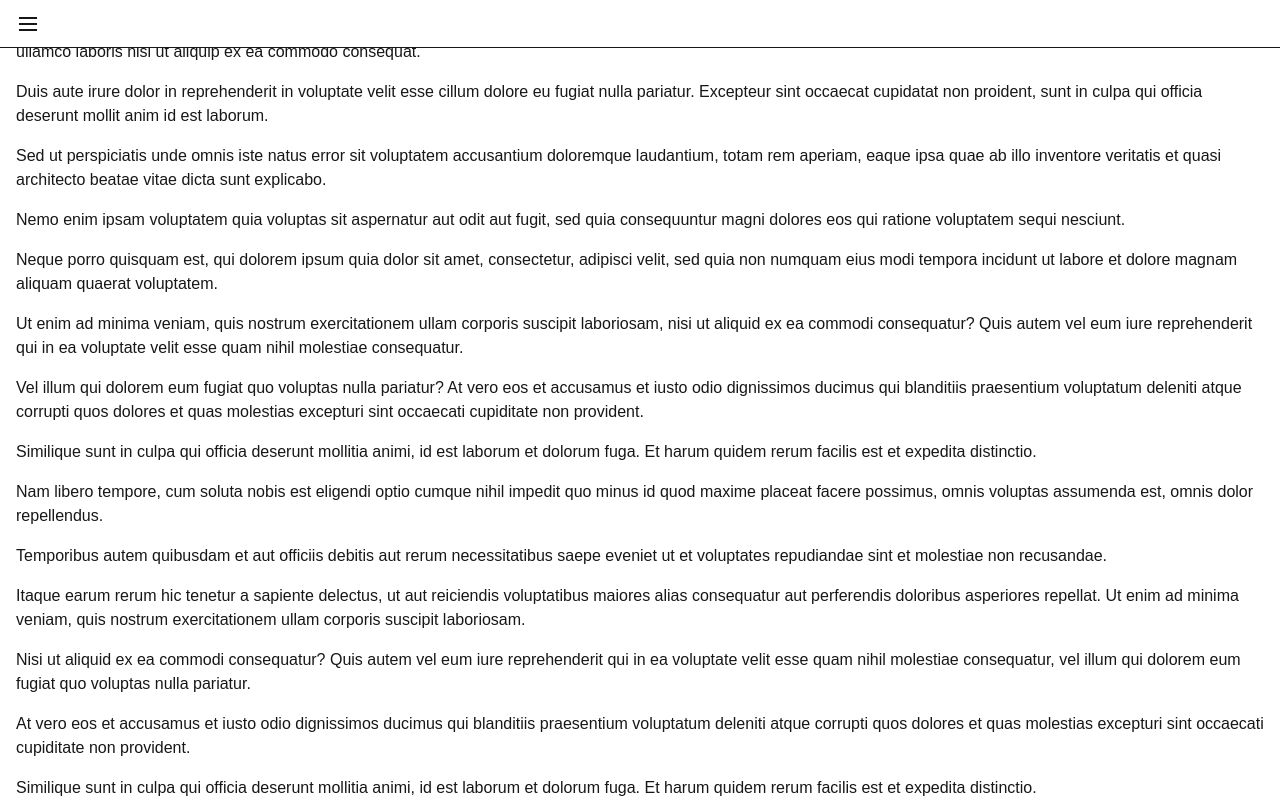
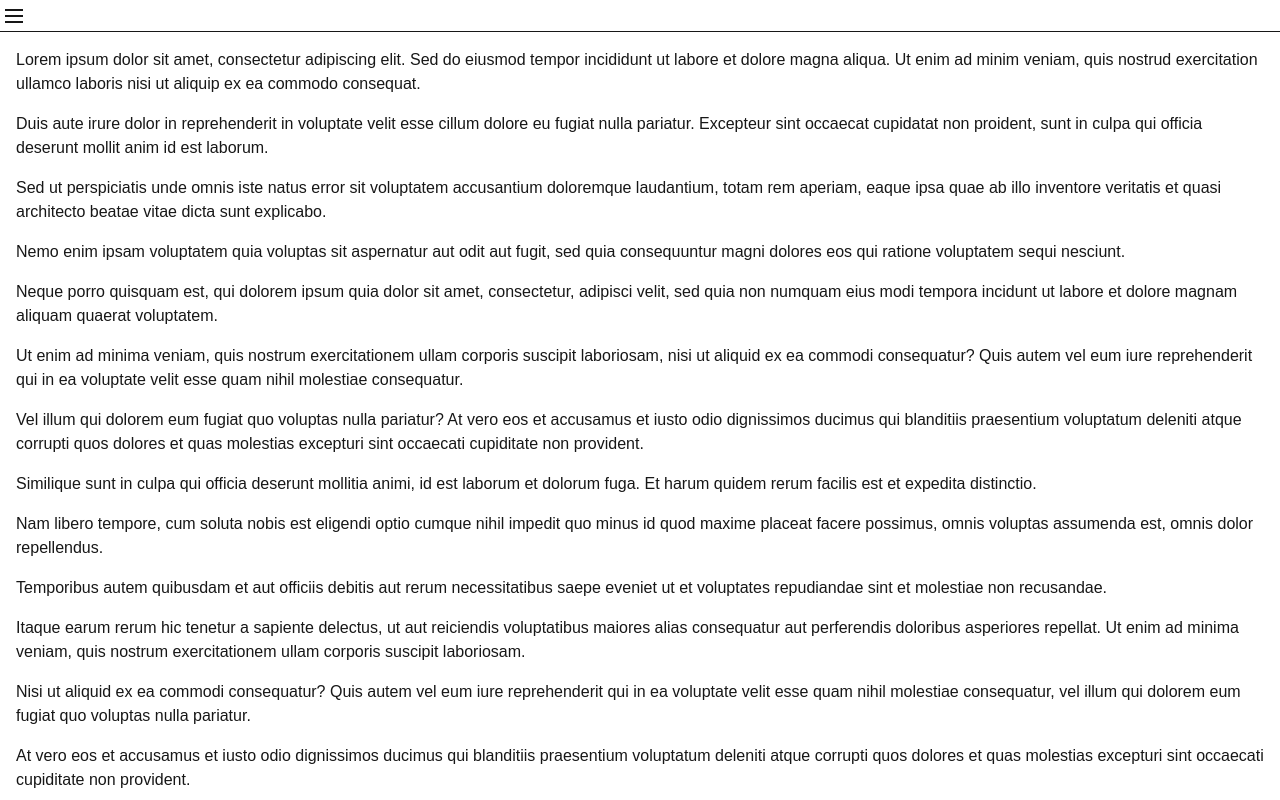
Before and after one commit to Gleepware/Rabbi-ui, a Next.js app: page / in a window 1280 px wide. Built offline with nearby package versions, Linux system fonts and the light colour scheme.

Commit message:
Navbar and UI styling rough draft are good.

```diff
--- a/public/sw.js
+++ b/public/sw.js
@@ -1,4 +1,4 @@
-const CACHE_NAME = "rabbi-v1";
+const CACHE_NAME = "rabbi-v2";
 const PRECACHE_ASSETS = [
   "/",
   "/icon-192x192.png",
@@ -43,15 +43,14 @@ self.addEventListener("fetch", (event) => {
   }
 
   event.respondWith(
-    caches.match(event.request).then((cached) => {
-      if (cached) return cached;
-      return fetch(event.request).then((response) => {
+    fetch(event.request)
+      .then((response) => {
         if (response.ok && event.request.url.startsWith(self.location.origin)) {
           const clone = response.clone();
           caches.open(CACHE_NAME).then((cache) => cache.put(event.request, clone));
         }
         return response;
-      });
-    })
+      })
+      .catch(() => caches.match(event.request).then((cached) => cached))
   );
 });
--- a/src/app/globals.css
+++ b/src/app/globals.css
@@ -30,10 +30,10 @@ body {
   top: 0;
   left: 0;
   right: 0;
-  height: 48px;
+  height: 2rem;
   display: flex;
   align-items: center;
-  padding: 0 8px;
+  padding: 0 2px;
   background: var(--background);
   border-bottom: 1px solid var(--foreground);
   z-index: 100;
@@ -43,8 +43,8 @@ body {
   display: flex;
   align-items: center;
   justify-content: center;
-  width: 40px;
-  height: 40px;
+  width: 1.5rem;
+  height: 1.5rem;
   border: none;
   background: none;
   cursor: pointer;
@@ -53,21 +53,23 @@ body {
 
 .navbar-menu {
   position: absolute;
-  top: 48px;
-  left: 0;
+  top: 2rem;
+  left: 4px;
   margin: 0;
-  padding: 4px 0;
+  padding: 2px 0;
   list-style: none;
   background: var(--background);
-  border-bottom: 1px solid var(--foreground);
+  border: 1px solid var(--foreground);
+  border-top: none;
   min-width: 160px;
-  z-index: 100;
+  z-index: 200;
+  box-shadow: 4px 4px 0 rgba(0, 0, 0, 0.3);
 }
 
 .navbar-menu-item {
   display: block;
   width: 100%;
-  padding: 10px 16px;
+  padding: 5px 8px;
   border: none;
   background: none;
   color: var(--foreground);
--- a/src/app/layout.jsx
+++ b/src/app/layout.jsx
@@ -41,7 +41,7 @@ export default function RootLayout({ children }) {
       <head>
         <link rel="apple-touch-icon" href="/apple-touch-icon.png" />
       </head>
-      <body className="h-full overflow-hidden flex flex-col">
+      <body className="h-full overflow-hidden flex flex-col pt-8">
         <ServiceWorkerRegistration />
         {children}
       </body>
```
